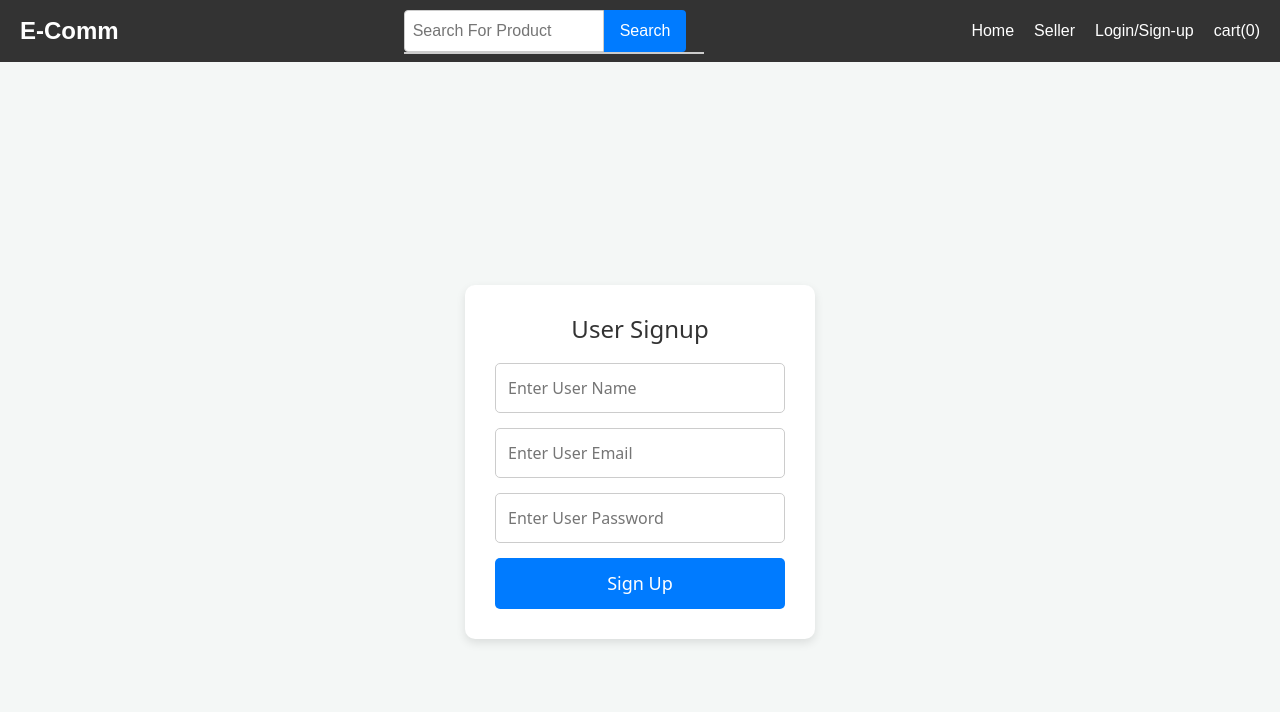
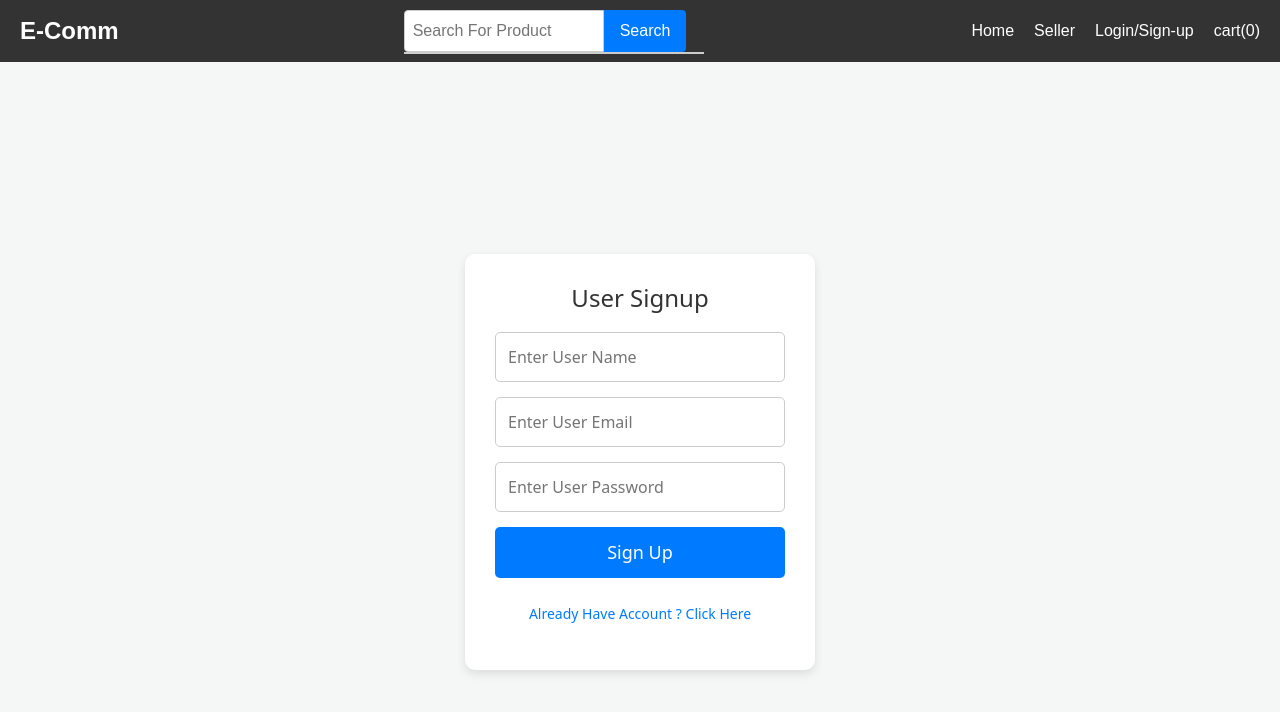
Before and after one commit to khokharkeyur/E-commerce-Angular, an Angular app: page /user-auth in a window 1280 px wide. Shown: the top 712 px of the page. Built offline with nearby package versions, Linux system fonts and the light colour scheme.

Commit message:
Add toggle functionality between user signup and login forms

```diff
--- a/src/app/user-auth/user-auth.component.css
+++ b/src/app/user-auth/user-auth.component.css
@@ -71,3 +71,18 @@
 .login-link a:hover {
     text-decoration: underline;
 }
+
+.auth-user-toggle-link {
+    color: #007bff;
+    text-decoration: none;
+    font-size: 14px;
+    display: inline-block;
+    margin-top: 10px;
+    transition: color 0.3s ease;
+  }
+
+  .auth-user-toggle-link:hover {
+    color: #0056b3;
+    text-decoration: underline;
+    cursor: pointer;
+  }
--- a/src/app/user-auth/user-auth.component.html
+++ b/src/app/user-auth/user-auth.component.html
@@ -1,4 +1,5 @@
 <div class="user-auth">
+    @if(!showLogin) {
     <div class="sign-up">
         <h1>User Signup</h1>
         <form #userSignUp="ngForm" class="common-form" (ngSubmit)="signUp(userSignUp.value)">
@@ -6,6 +7,25 @@
             <input type="text" class="form-input" name="email" placeholder="Enter User Email" ngModel /><input
                 type="password" class="form-input" name="password" placeholder="Enter User Password" ngModel />
             <button class="form-button">Sign Up</button>
+            <p class="auth-user-toggle-link">Already Have Account ? <a (click)="openLogin()">Click Here</a></p>
         </form>
     </div>
+    }
+    @else {
+    <div class="login">
+        <h1>User Login</h1>
+        <form #userLogin="ngForm" class="common-form" (ngSubmit)="login(userLogin.value)">
+            <!-- <p class="error-p">{{authError}}</p> -->
+            <input type="text" class="form-input" name="email" placeholder="Enter User Email" ngModel email
+                #email="ngModel" required />
+
+            <input type="password" class="form-input" name="password" placeholder="Enter User Password" ngModel
+                minlength="2" maxlength="20" #password="ngModel" required />
+            <!-- <p class="invalid-input"><span *ngIf="password.invalid && password.touched ">Please enter valid input</span>
+                </p> -->
+            <button [disabled]="userLogin.invalid" class="form-button">Login</button>
+            <p class="auth-user-toggle-link">Want to Create Account ? <a (click)="openLogin()">Click Here</a></p>
+        </form>
+    </div>
+    }
 </div>
--- a/src/app/user-auth/user-auth.component.ts
+++ b/src/app/user-auth/user-auth.component.ts
@@ -10,8 +10,8 @@ import { UserService } from '../services/user.service';
   styleUrl: './user-auth.component.css'
 })
 export class UserAuthComponent {
-
   user = inject(UserService)
+  showLogin: boolean = false
 
   ngOnInit() {
     this.user.userAuthReaload()
@@ -21,4 +21,11 @@ export class UserAuthComponent {
     this.user.userSignUp(data)
   }
 
+  login(data:SignUP) {
+    // this.user.userLogin(data)
+  }
+  openLogin() {
+    this.showLogin = !this.showLogin;
+  }
+
 }
```
